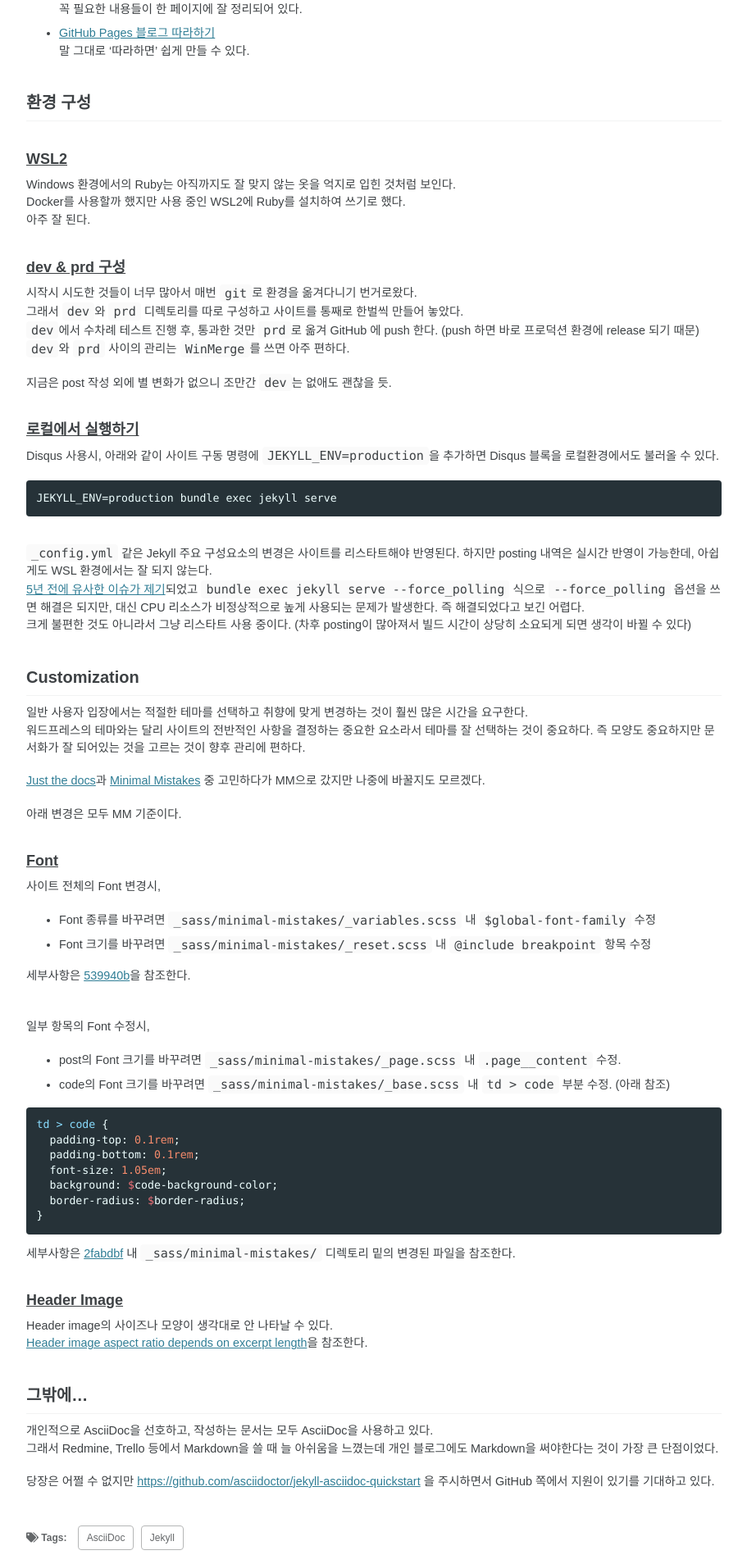
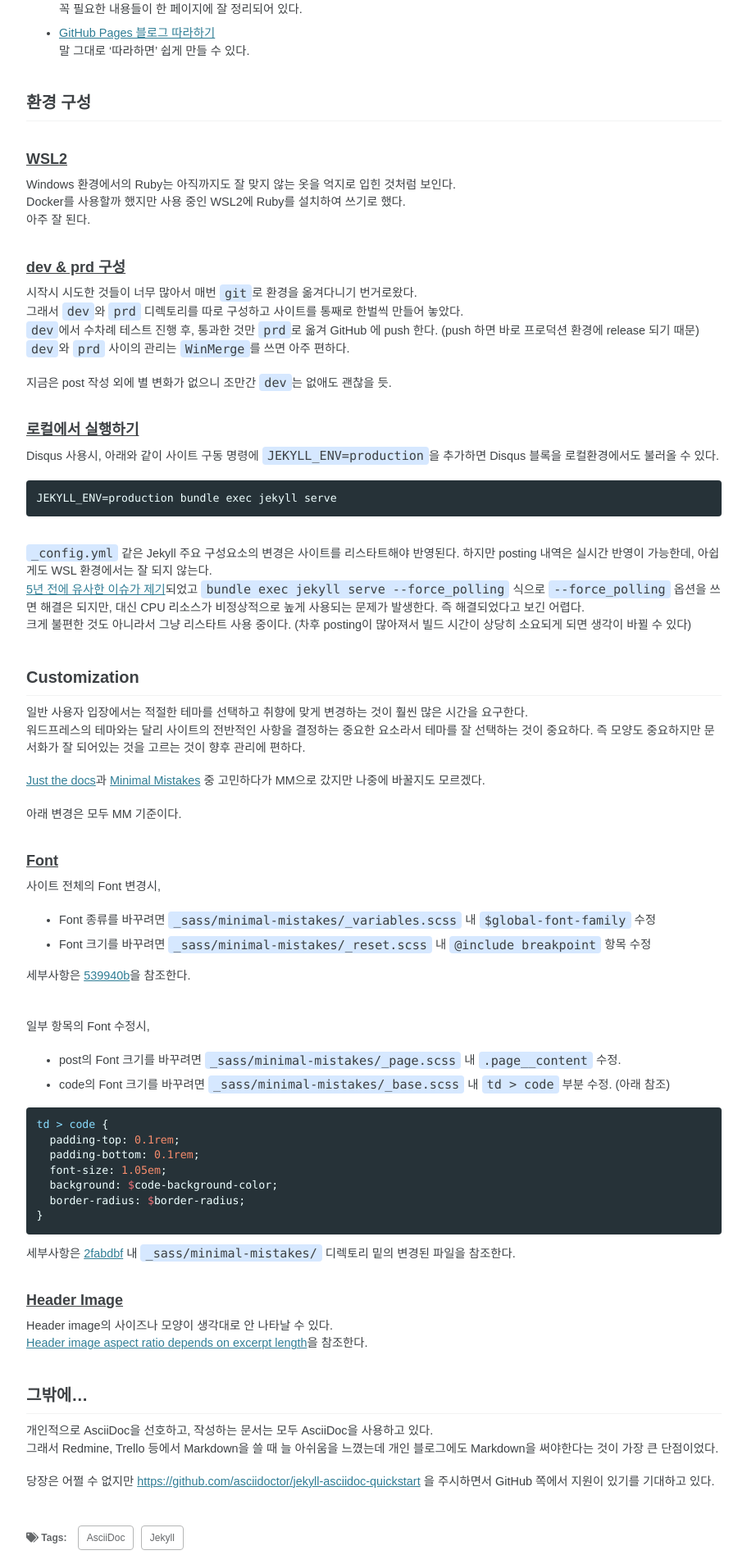
Before and after one commit to darkchoco/darkchoco.github.io, a Jekyll site: the page built from _posts/web-network/Jekyll/2021-03-15-using-jekyll-to-build-blog.md, in a window 1280 px wide. Shown: the part 547-2444 px from the top of the page at 82% size, without its empty margins (184-1095 px from the left). Built offline with Jekyll 4.4.1, drawn with Linux system fonts in a browser that asks for light colours; cached includes are drawn as plain includes; comment, search, counter and statistics services are not loaded.

Commit message:
main: -background-color changed.

```diff
--- a/_sass/minimal-mistakes/_variables.scss
+++ b/_sass/minimal-mistakes/_variables.scss
@@ -62,7 +62,7 @@ $light-gray: mix(#fff, $gray, 50%) !default;
 $lighter-gray: mix(#fff, $gray, 90%) !default;
 
 $background-color: #fff !default;
-$code-background-color: #fafafa !default;
+$code-background-color: rgba(81, 157, 255, 0.23) !default;
 $code-background-color-dark: $light-gray !default;
 $text-color: $dark-gray !default;
 $muted-text-color: mix(#fff, $text-color, 20%) !default;
```
